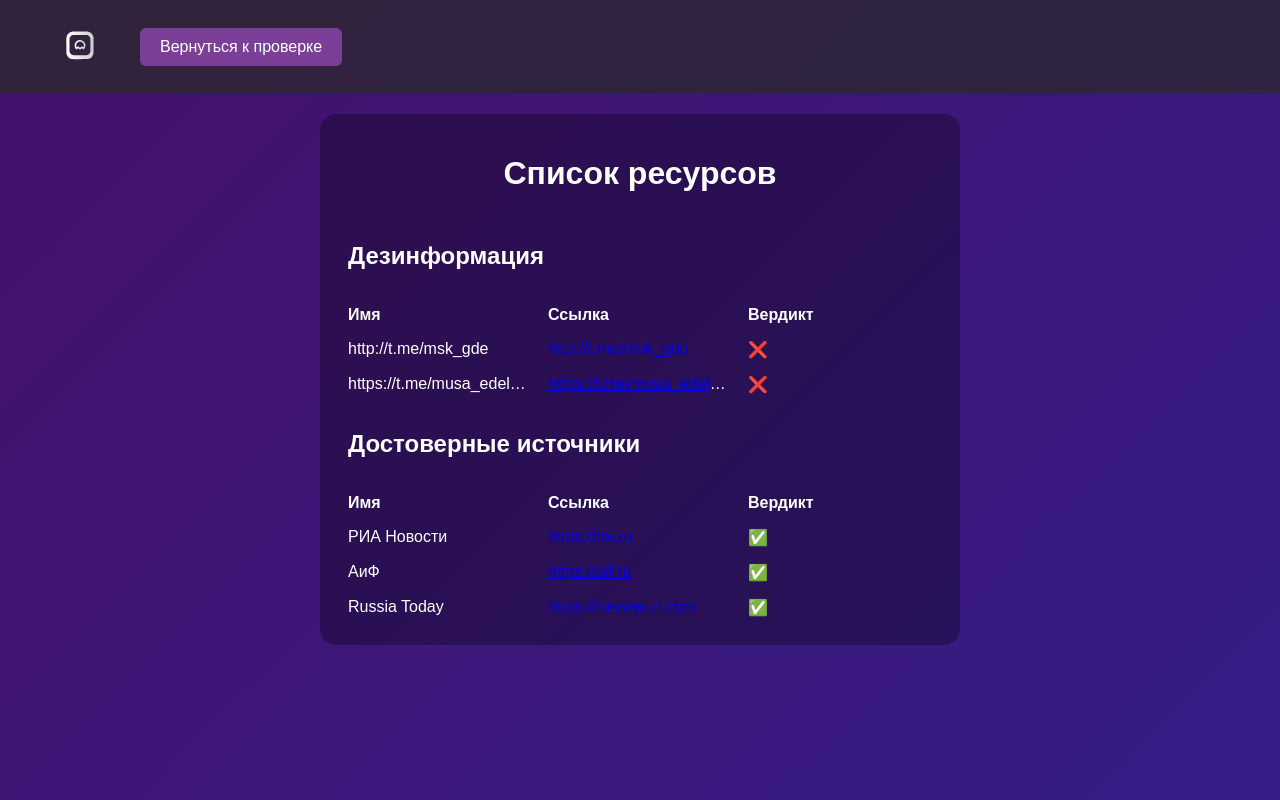
After one commit to lonelygu/DRT, a Flask app: page /base in a window 1280 px wide. The commit adds this page. Run offline with Flask 3, Linux system fonts and the light colour scheme; data comes from the database, SQL or seed files in the repository; both versions use the stored data as it was after the commit.

Commit message:
upd design, add list of links

```diff
--- a/site/main.py
+++ b/site/main.py
@@ -1,6 +1,10 @@
 from flask import Flask, render_template, request
+from settings import DB_NAME
 import requests
 import json
+import sqlite3
+from urllib.parse import urlparse
+
 
 app = Flask(__name__)
 
@@ -8,6 +12,22 @@ app = Flask(__name__)
 @app.route('/main')  # Главная страница
 def main():
     return render_template('main.html')
+
+@app.route('/base')  # Главная страница
+def base():
+    conn = sqlite3.connect(DB_NAME)
+    cursor = conn.cursor()
+    cursor.execute("""
+        SELECT links.name, links.url, links.truth
+        FROM links;
+    """)
+    rows = cursor.fetchall()
+    db_response = [
+        {"name": row[0], "url": row[1], "truth": "Фейк" if row[2] == 1 else "Правда" if row[2] == 0 else "Неизвестно"}
+        for row in rows
+    ]
+    conn.close()
+    return render_template('base.html', resources=db_response)
 
 def build_request(article):
     prompt = f"""
@@ -53,10 +73,59 @@ def build_request(article):
     else:
         print({"error": "Ошибка при запросе к API"})
 
+def save_to_database(source, is_fake):
+    conn = sqlite3.connect(DB_NAME)
+    cursor = conn.cursor()
+
+    cursor.execute('SELECT id FROM links WHERE url = ?', (source,))
+    link = cursor.fetchone()
+
+    if link is None:
+        cursor.execute('INSERT INTO links (name, url, truth) VALUES (?, ?, ?)', (source, source, 2))
+        link_id = cursor.lastrowid
+    else:
+        link_id = link[0]
+
+    cursor.execute('SELECT id FROM stats WHERE link_id = ?', (link_id,))
+    stat = cursor.fetchone()
+
+    if stat is None:
+        if is_fake:
+            cursor.execute('INSERT INTO stats (link_id, fake_count, not_fake_count) VALUES (?, ?, ?)', (link_id, 1, 0))
+        else:
+            cursor.execute('INSERT INTO stats (link_id, fake_count, not_fake_count) VALUES (?, ?, ?)', (link_id, 0, 1))
+    else:
+        if is_fake:
+            cursor.execute('UPDATE stats SET fake_count = fake_count + 1 WHERE link_id = ?', (link_id,))
+        else:
+            cursor.execute('UPDATE stats SET not_fake_count = not_fake_count + 1 WHERE link_id = ?', (link_id,))
+
+    cursor.execute('SELECT id, fake_count, not_fake_count FROM stats WHERE link_id IN (SELECT id FROM links WHERE truth = 2)')
+    records = cursor.fetchall()
+
+    for record in records:
+        total_count = record[1] + record[2]
+        if total_count > 10:
+            fake_percentage = record[1] / total_count
+            if fake_percentage > 0.9:
+                cursor.execute('UPDATE links SET truth = 1 WHERE id = ?', (record[0],))
+            else:
+                cursor.execute('UPDATE links SET truth = 0 WHERE id = ?', (record[0],))
+
+    conn.commit()
+    conn.close()
+
 @app.route('/check', methods=['GET', 'POST'])  # Страница проверки текста
 def check():
     if request.method == 'POST':
         article = request.form['article']  # Получаем текст статьи из формы
+        source = request.form['source-input']
+        if source:
+            parsed_url = urlparse(source)
+            if parsed_url.netloc == "t.me":
+                source = f"{parsed_url.scheme}://{parsed_url.netloc}{parsed_url.path}"
+            else:
+                source = f"{parsed_url.scheme}://{parsed_url.netloc}"
 
         data = {
             "article": article  # Передаем введенный текст статьи
@@ -72,7 +141,12 @@ def check():
         if response.status_code == 200:
             api_response = response.json()  # Получаем ответ от API в формате JSON
             if api_response.get("predicted_class") == "Фейк":
+                if source:
+                    save_to_database(source, is_fake=True)
                 proof = build_request(article=article)
+            else:
+                if source:
+                    save_to_database(source, is_fake=False)
             return render_template('check.html', article=article, proof=proof, api_response=api_response)
         else:
             return render_template('check.html', article=article, api_response={"error": "Ошибка при запросе к API"})
--- /dev/null
+++ b/site/settings.py
@@ -0,0 +1 @@
+DB_NAME = "database.db"
--- a/site/static/check_menu_style.css
+++ b/site/static/check_menu_style.css
@@ -8,7 +8,6 @@ html, body {
 body {
     background: linear-gradient(45deg, #000080, #4b0082, #6a0dad, #800080); /* Синий к фиолетовому */
     background-size: 400% 400%;
-    animation: gradientAnimation 15s ease infinite; /* Анимация для перелива */
     color: #ffffff;
     font-family: Arial, sans-serif;
     display: flex; /* Используем flexbox для выравнивания контента */
@@ -95,15 +94,15 @@ input[type="text"]:focus, textarea:focus {
 
 .nav-button {
     padding: 10px 20px;
-    background-color: rgba(0, 0, 139, 0.7); /* Полупрозрачный тёмно-синий */
+    background-color: #7b3f97;
     color: white;
     text-decoration: none;
-    border-radius: 4px;
+    border-radius: 6px;
     transition: background-color 0.3s ease;
 }
 
 .nav-button:hover {
-    background-color: rgba(0, 0, 139, 0.9);
+    background-color: #69277e;
 }
 
 /* Стили для текстового поля */
--- a/site/static/main_menu_style.css
+++ b/site/static/main_menu_style.css
@@ -5,7 +5,7 @@ body {
     font-family: Arial, sans-serif;
     background: linear-gradient(135deg, #490e65, #29259a); /* Начальные цвета градиента */
     background-size: 200% 200%;
-    animation: gradientAnimation 10s ease infinite; /* Анимация градиента */
+    animation: gradientAnimation 120s ease infinite; /* Анимация градиента */
     color: #fff;
     text-align: center;
 }
@@ -29,7 +29,7 @@ body {
 /* Основной контейнер */
 .main-container {
     padding: 50px 20px;
-    max-width: 900px;
+    max-width: 600px;
     margin: 0 auto;
 }
 
@@ -40,7 +40,6 @@ body {
 
 .logo {
     max-width: 120px;
-    margin-bottom: 20px;
 }
 
 .header h1 {
@@ -55,7 +54,7 @@ body {
 
 /* Основная кнопка */
 .main-button {
-    background-color: #0d6efd;
+    background-color: #7b3f97;
     color: #fff;
     padding: 15px 30px;
     border-radius: 8px;
@@ -65,7 +64,7 @@ body {
 }
 
 .main-button:hover {
-    background-color: #0a58ca;
+    background-color: #69277e;
 }
 
 /* Секция "О сервисе" */
--- /dev/null
+++ b/site/templates/base.html
@@ -0,0 +1,110 @@
+<!DOCTYPE html>
+<html lang="ru">
+<head>
+    <meta charset="UTF-8">
+    <meta name="viewport" content="width=device-width, initial-scale=1.0">
+    <title>Проверка текста</title>
+    <link rel="stylesheet" href="{{ url_for('static', filename='check_menu_style.css') }}">
+    <link rel="stylesheet" href="{{ url_for('static', filename='main_menu_style.css') }}">
+
+    <!-- Добавление иконок сайта -->
+    <link rel="icon" type="image/svg+xml" href="{{ url_for('static', filename='log2.svg') }}">
+    <style>
+        table {
+            width: 100%;
+            table-layout: fixed;
+            border-collapse: collapse;
+        }
+        th, td {
+            padding: 8px;
+            text-align: left;
+            overflow: hidden;
+            text-overflow: ellipsis;
+            white-space: nowrap;
+        }
+        .name-column {
+            width: 30%;
+        }
+        .url-column {
+            width: 50%;
+        }
+        .verdict-column {
+            width: 20%;
+        }
+    </style>
+</head>
+<body>
+    <header class="header">
+        <div class="logo">
+            <a href="/main">
+                <img src="{{ url_for('static', filename='log2.svg') }}" alt="" width="120" height="120">
+            </a>
+        </div>
+        <a href="/check" class="nav-button">
+            Вернуться к проверке
+        </a>
+    </header>
+
+    <div class="checker">
+        <h1>Список ресурсов</h1>
+
+        <table>
+            <tbody>
+                {% if resources | selectattr('truth', 'equalto', 'Фейк') | list %}
+                <tr>
+                    <td colspan="3"><h2>Дезинформация</h2></td>
+                </tr>
+                <tr>
+                    <th class="name-column">Имя</th>
+                    <th class="url-column">Ссылка</th>
+                    <th class="verdict-column">Вердикт</th>
+                </tr>
+                {% for resource in resources if resource.truth == 'Фейк' %}
+                <tr>
+                    <td class="name-column">{{ resource.name }}</td>
+                    <td class="url-column"><a href="{{ resource.url }}" title="{{ resource.url }}">{{ resource.url }}</a></td>
+                    <td class="verdict-column" style="color: red;">&#10060;</td>
+                </tr>
+                {% endfor %}
+                {% endif %}
+
+                {% if resources | selectattr('truth', 'equalto', 'Правда') | list %}
+                <tr>
+                    <td colspan="3"><h2>Достоверные источники</h2></td>
+                </tr>
+                <tr>
+                    <th class="name-column">Имя</th>
+                    <th class="url-column">Ссылка</th>
+                    <th class="verdict-column">Вердикт</th>
+                </tr>
+                {% for resource in resources if resource.truth == 'Правда' %}
+                <tr>
+                    <td class="name-column">{{ resource.name }}</td>
+                    <td class="url-column"><a href="{{ resource.url }}" title="{{ resource.url }}">{{ resource.url }}</a></td>
+                    <td class="verdict-column" style="color: green;">&#9989;</td>
+                </tr>
+                {% endfor %}
+                {% endif %}
+
+                {% if resources | selectattr('truth', 'equalto', 'Неизвестно') | list %}
+                <tr>
+                    <td colspan="3"><h2>Недостаточно сведений</h2></td>
+                </tr>
+                <tr>
+                    <th class="name-column">Имя</th>
+                    <th class="url-column">Ссылка</th>
+                    <th class="verdict-column">Вердикт</th>
+                </tr>
+                {% for resource in resources if resource.truth == 'Неизвестно' %}
+                <tr>
+                    <td class="name-column">{{ resource.name }}</td>
+                    <td class="url-column"><a href="{{ resource.url }}" title="{{ resource.url }}">{{ resource.url }}</a></td>
+                    <td class="verdict-column" style="color: orange;">&#10067;</td>
+                </tr>
+                {% endfor %}
+                {% endif %}
+            </tbody>
+        </table>
+    </div>
+</body>
+</html>
```
Also changed, not shown: site/db.py (added, +28 -0 lines), site/templates/check.html (+13 -9 lines), site/templates/main.html (+6 -6 lines), site/database.db (added), site/static/log2.svg, site/static/site.webmanifest (deleted).
